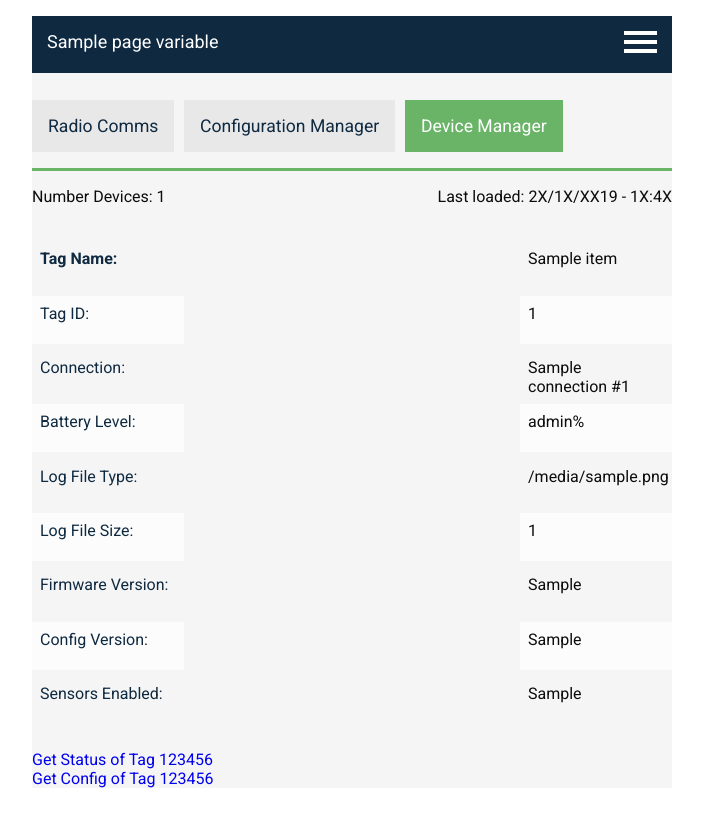
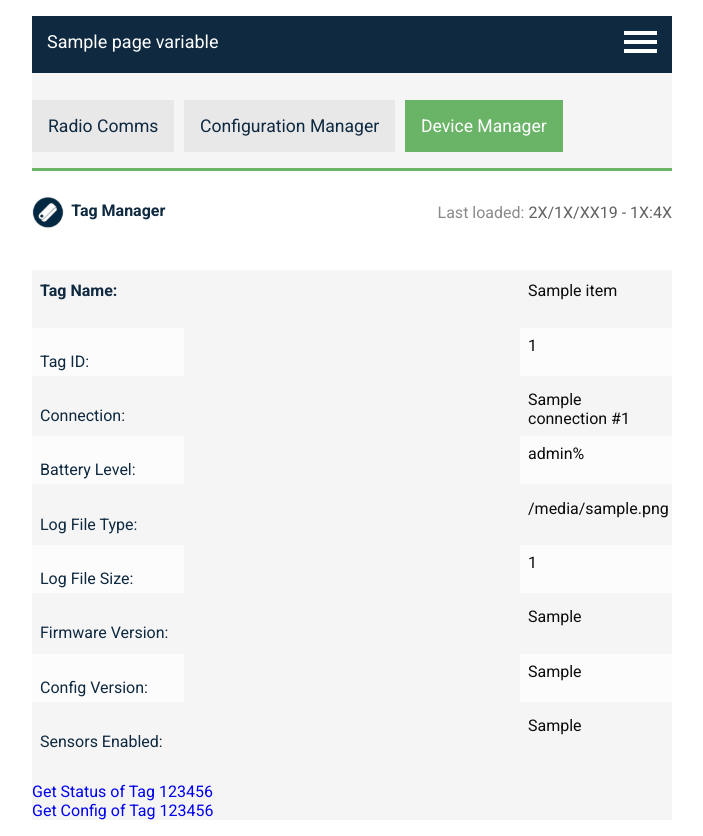
Before and after one commit to arribada/horizon-gui, a Flask app: template webserver/templates/scan.html in a window 1280 px wide. Shown: the whole page, without its empty margins (288-991 px from the left). Before the commit the page ends 788 px from the top, so only its background shows below. Run offline with Flask 2, Linux system fonts and the light colour scheme; the template is opened without the code that fills it: most values are stand-ins (such as "Sample title", 1, 10 or a date in 2020); parts of the project's set-up code (start-up, migrations or seed data) failed here and were passed over.

Commit message:
table-nav styling

```diff
--- a/webserver/static/styles.css
+++ b/webserver/static/styles.css
@@ -8,6 +8,10 @@
 
 body {
     margin: 1em auto;
+}
+
+p {
+    font-size: 1em;
 }
 
 .happy-margin {
@@ -38,12 +42,24 @@
     color: #0e2940;
 }
 
+.light-gray {
+    color: #8a8a8a;
+}
+
+.gray {
+    color: #616161;
+}
+
 .gray-background {
     background-color: #e8e8e8;
 }
 
 .flex {
     display: flex;
+}
+
+.inline-block {
+    display:inline-block;
 }
 
 /* NAV*/
@@ -74,7 +90,7 @@
 }
 
 .main-table-wrapper {
-    background-color: #f5f5f5;
+    background-color: white;
 }
 
 /* TAB TITLES */
@@ -106,6 +122,21 @@
     border-top: solid #6ab468;
     flex-flow: row nowrap;
     justify-content: space-between;
+}
+
+.table-nav-left {
+    line-height: 3em;
+}
+
+.usb-icon {
+    width: 2em;
+    margin-right: 0.2em;
+    display: inline-block;
+    vertical-align: baseline;
+}
+
+.usb-icon img {
+    vertical-align: middle;
 }
 
 .main-table {
@@ -222,9 +253,9 @@
     color: #0097a7;
 }
 
-.lightgrey {
+/* .lightgrey {
     color: #bcbebf;
-}
+} */
 
 .darkgrey {
     color: #2b3435;
@@ -285,10 +316,10 @@
     font-weight: 400;
 }
 
-p {
+/* p {
     font-size: 0.65rem;
     margin: 0;
-}
+} */
 
 /*Header and short report*/
 
--- a/webserver/templates/scan.html
+++ b/webserver/templates/scan.html
@@ -16,12 +16,22 @@
 
     <section class="main-table-wrapper" {{ dataVariables.toolVersion }}>
         <div class="table-nav top top-tail-margin top-tail-padding flex">
-            <span>
-                Number Devices: {{ dataVariables.numRows }}
-            </span>
-            <span>
-                Last loaded: 2X/1X/XX19 - 1X:4X
-            </span>
+            <div class="table-nav-left">
+                <span class="usb-icon inline-block">
+                    <img src="/static/images/usb-icon.png" alt="USB icon">
+                </span>
+                <div class="inline-block navy">
+                    <h3>Tag Manager</h3>
+                </div>
+            </div>
+            <div class="table-nav-right gray">
+                <div class="last-loaded key inline-block">
+                    <p class="inline-block light-gray">Last loaded:</p>
+                </div>
+                <div class="date value inline-block">
+                    <p class="inline-block">2X/1X/XX19 - 1X:4X</p>
+                </div>
+            </div>
         </div>
 
         <section class="main-table flex">
```
Also changed, not shown: webserver/static/images/usb-icon.png (added).
